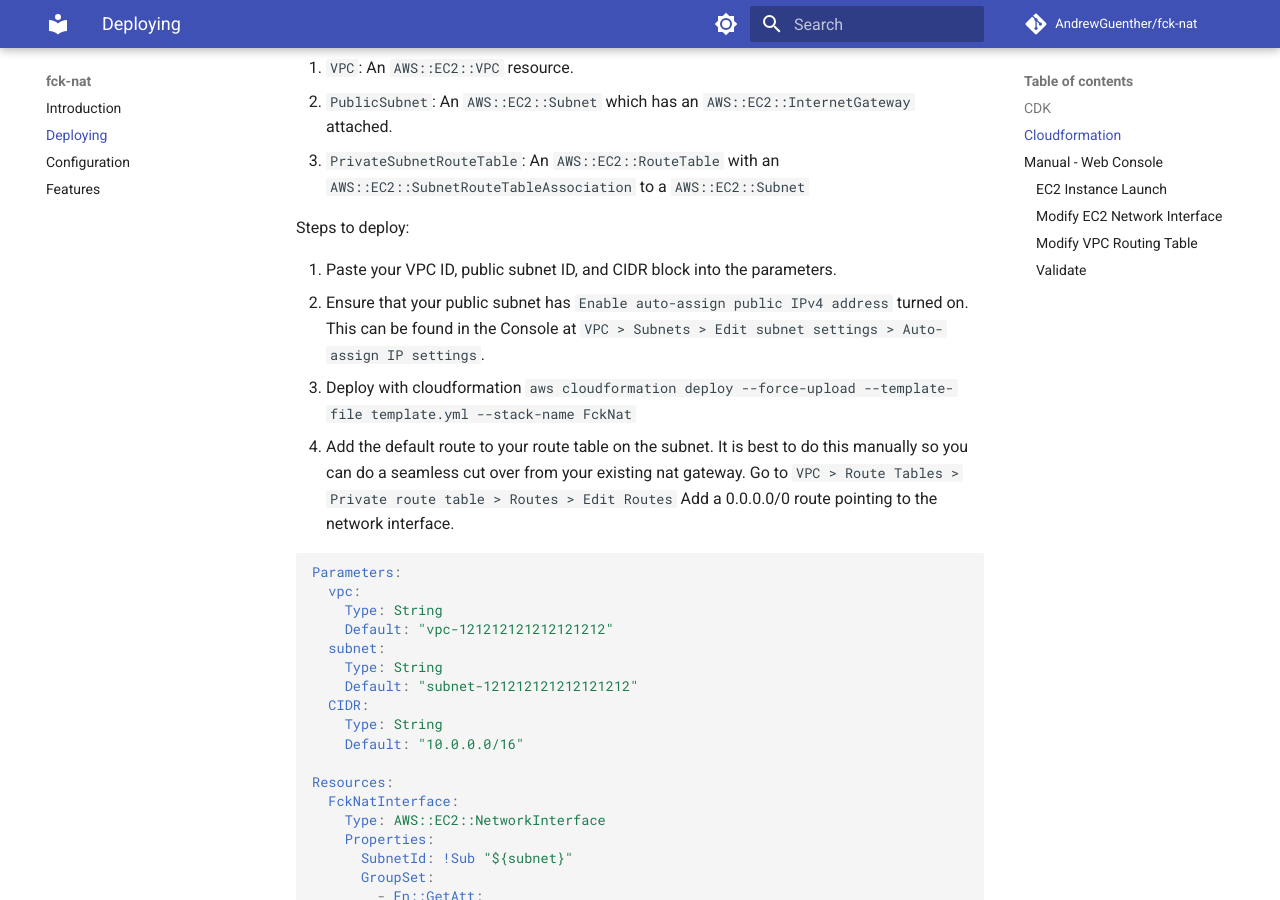
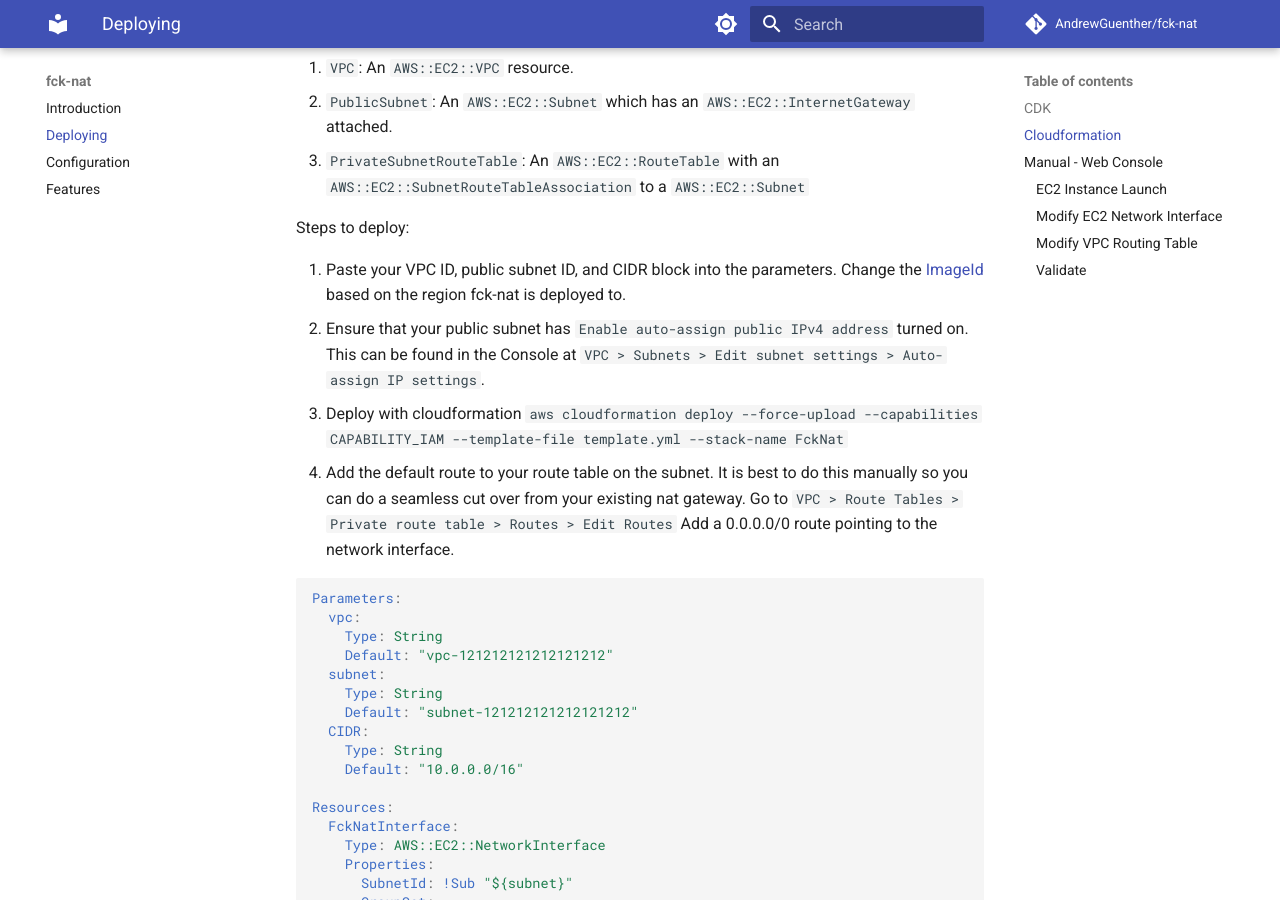
Before and after one commit to AndrewGuenther/fck-nat, an MkDocs documentation site: the page built from docs/deploying.md, in a window 1280 px wide and 900 px high, scrolled down 1414 px. Built offline with MkDocs 1.6.1 and Material for MkDocs 9.7.7, drawn with Linux system fonts in a browser that asks for light colours; comment, search, counter and statistics services are not loaded; some of the changed text lies outside the part shown.

Commit message:
Docs: fix cloudformation deploy template (#52)

````diff
--- a/docs/deploying.md
+++ b/docs/deploying.md
@@ -64,9 +64,9 @@ This snippet assumes the following resources are already defined:
 
 Steps to deploy:
 
-1. Paste your VPC ID, public subnet ID, and CIDR block into the parameters.
+1. Paste your VPC ID, public subnet ID, and CIDR block into the parameters. Change the [ImageId](index.md#getting-a-fck-nat-ami) based on the region fck-nat is deployed to.
 2. Ensure that your public subnet has `Enable auto-assign public IPv4 address` turned on. This can be found in the Console at `VPC > Subnets > Edit subnet settings > Auto-assign IP settings`.
-3. Deploy with cloudformation `aws cloudformation deploy --force-upload --template-file template.yml --stack-name FckNat`
+3. Deploy with cloudformation `aws cloudformation deploy --force-upload --capabilities CAPABILITY_IAM --template-file template.yml --stack-name FckNat`
 4. Add the default route to your route table on the subnet. It is best to do this manually so you can do a seamless cut over from your existing nat gateway. Go to `VPC > Route Tables > Private route table > Routes > Edit Routes` Add a 0.0.0.0/0 route pointing to the network interface.
 
 ``` yaml
````
Also changed, not shown: other parts of docs/deploying.md (+1 -1 lines).
